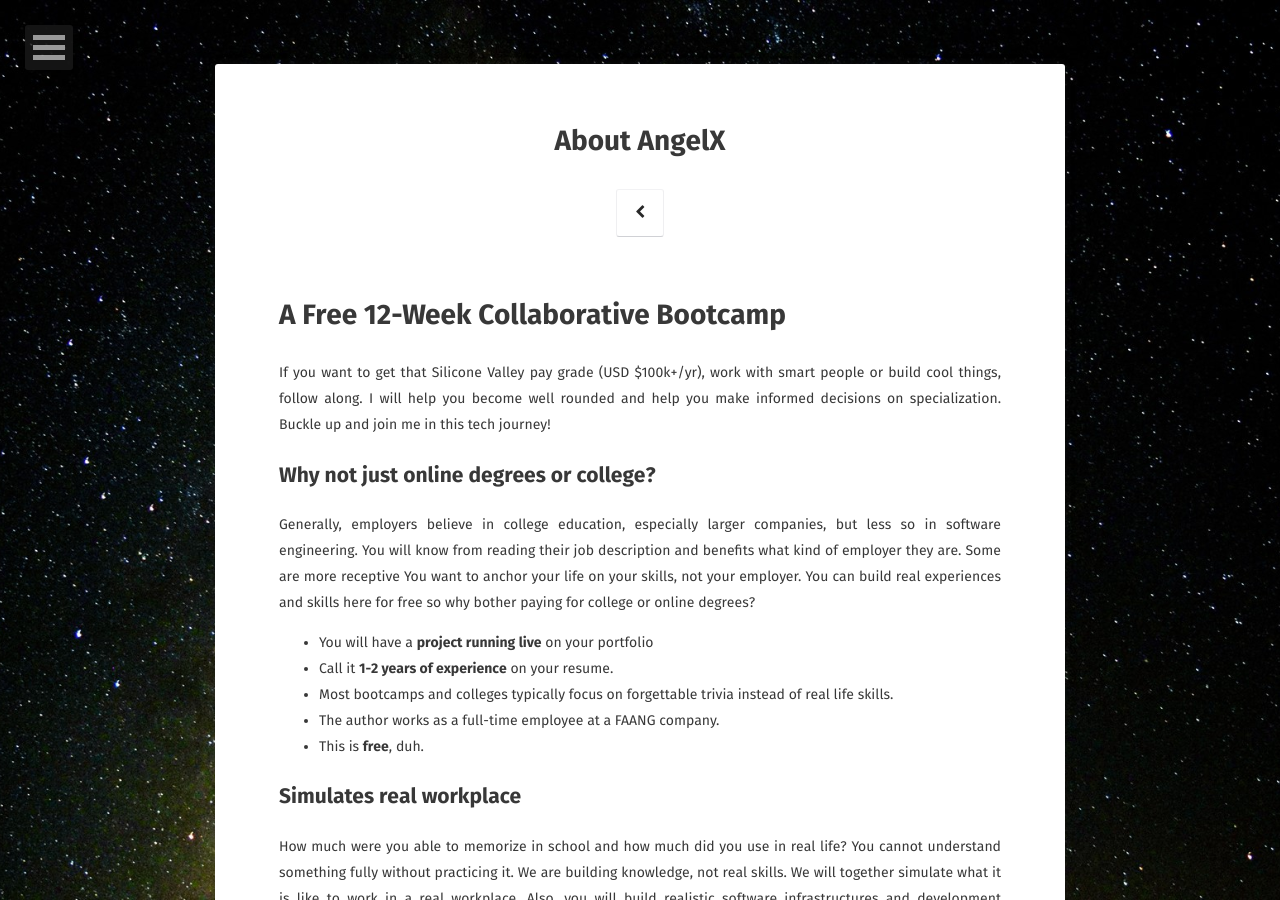
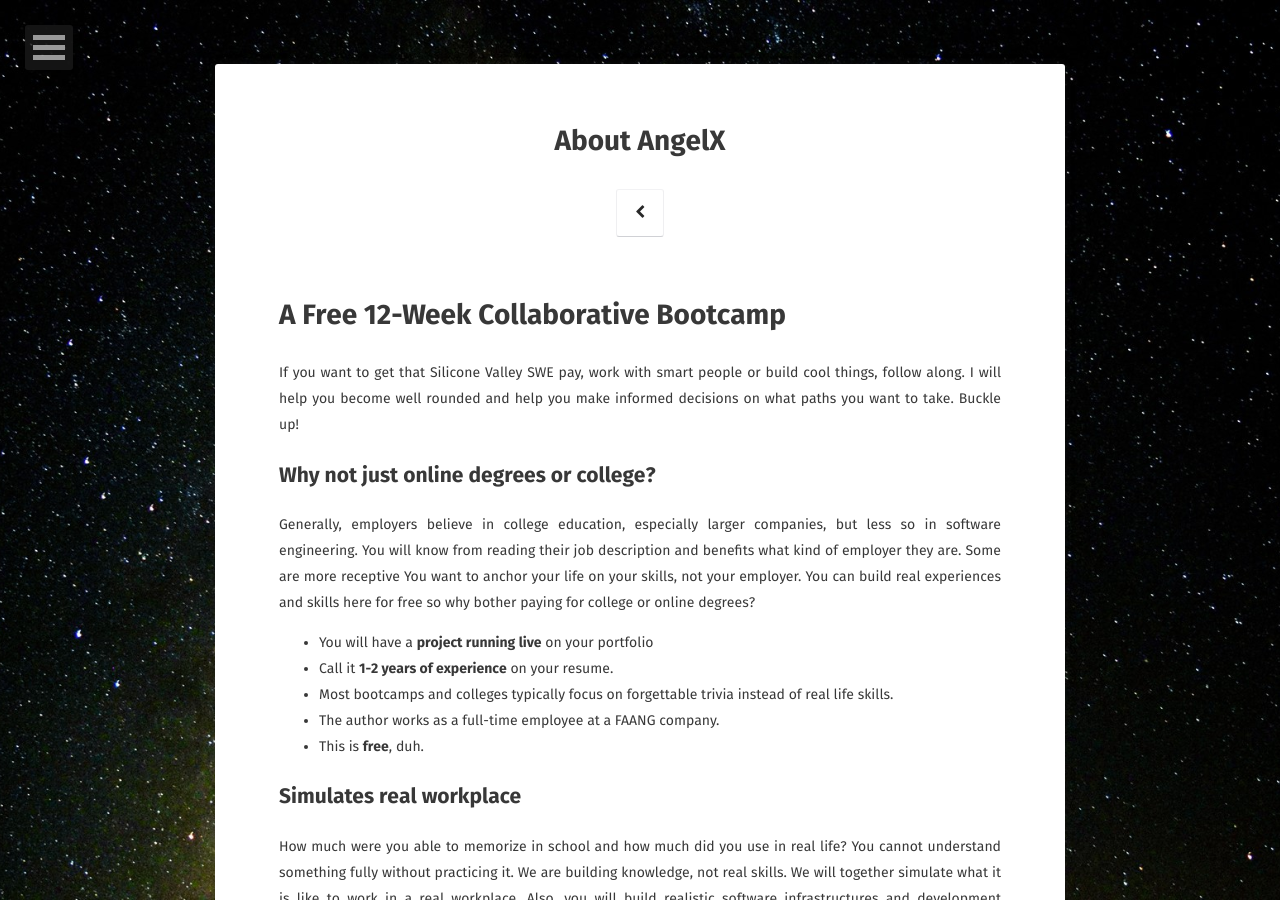
Before and after one commit to missAliceX/AngelX, a Jekyll site: the page built from about/index.md, in a window 1280 px wide and 900 px high. Built offline with Jekyll 4.4.1, drawn with Linux system fonts in a browser that asks for light colours; some web fonts are replaced.

Commit message:
Update index.md

```diff
--- a/about/index.md
+++ b/about/index.md
@@ -8,7 +8,7 @@ comments: false
 
 # A Free 12-Week Collaborative Bootcamp
 
-If you want to get that Silicone Valley pay grade (USD \$100k+/yr), work with smart people or build cool things, follow along. I will help you become well rounded and help you make informed decisions on specialization. Buckle up and join me in this tech journey!
+If you want to get that Silicone Valley SWE pay, work with smart people or build cool things, follow along. I will help you become well rounded and help you make informed decisions on what paths you want to take. Buckle up!
 
 ## Why not just online degrees or college?
 
```
